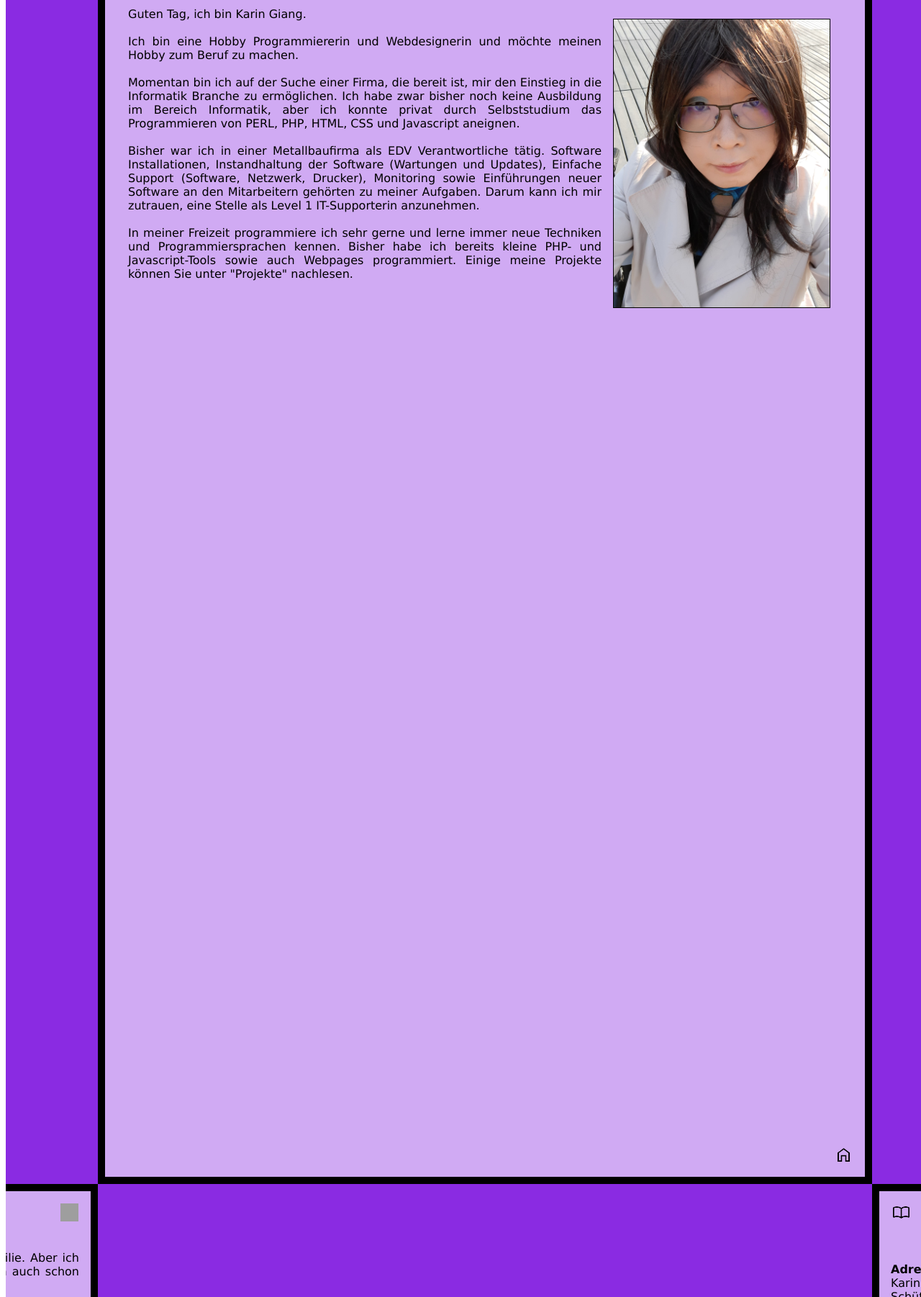
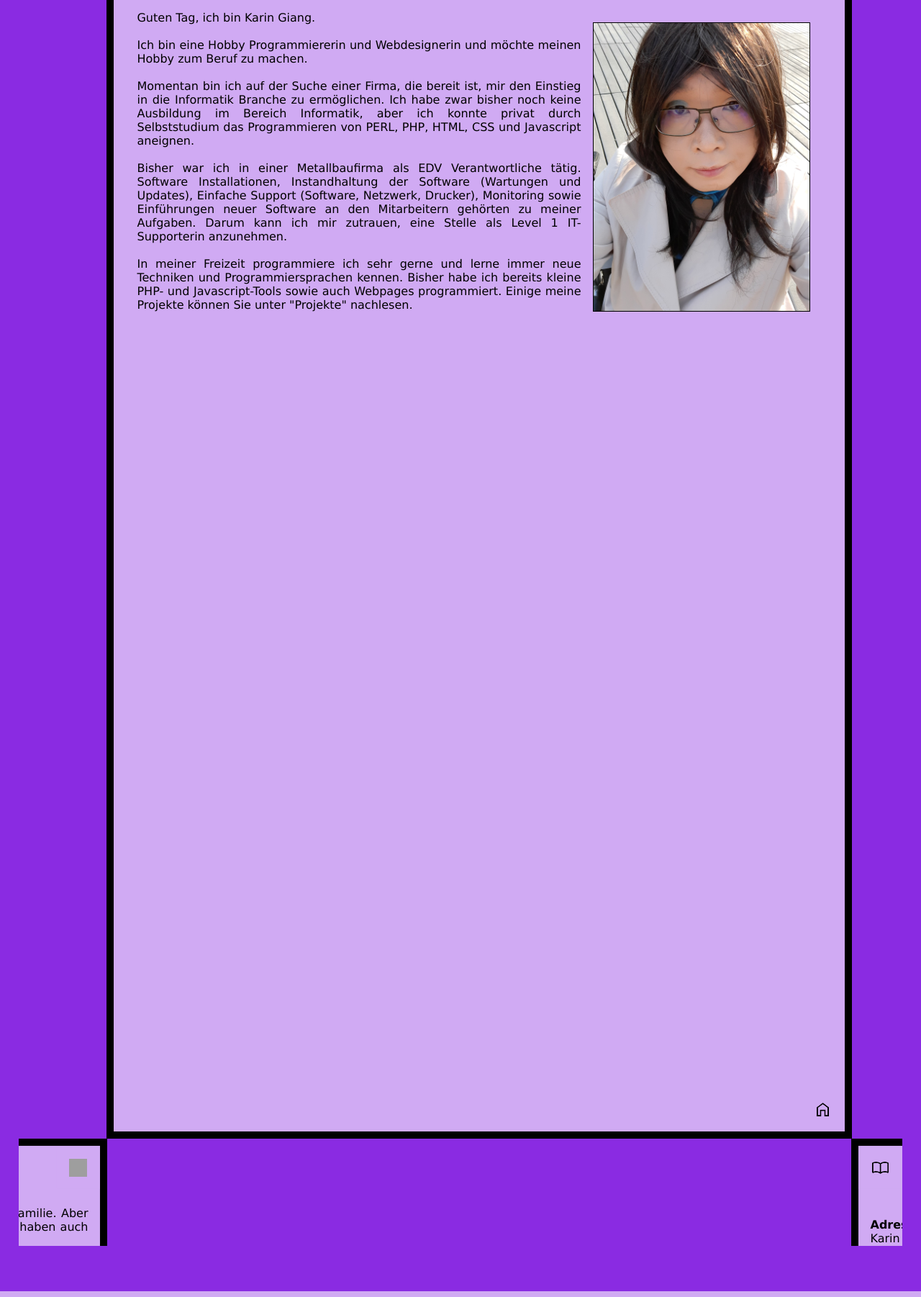
Before and after one commit to Carranya/homepage_v2, a PHP site: page / in a window 1280 px wide. Shown: the part 301-2103 px from the top of the page at 72% size. Run offline with PHP 8.4, Linux system fonts and the light colour scheme; grey boxes are pictures that could not be loaded.

Commit message:
modified style.css

```diff
--- a/css/style.css
+++ b/css/style.css
@@ -5,13 +5,16 @@
 
 body {
     font-family: Verdana;
+    background-color: blueviolet;
 }
 
 .main {
     text-align: center;
     position: absolute;
-    width: 100%;
-    height: 100%;
+    top: 1%;
+    left: 2%;
+    width: 96%;
+    height: 96%;
     overflow: hidden;
     background-color: blueviolet;
 }
@@ -30,7 +33,7 @@ body {
     height: 80%;
     transition: transform 1s;
     overflow: scroll;
-    overflow: overlay;
+    overflow-x: hidden;
 }
 
 
```
